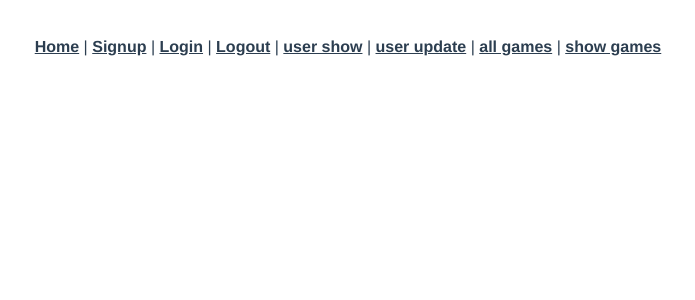
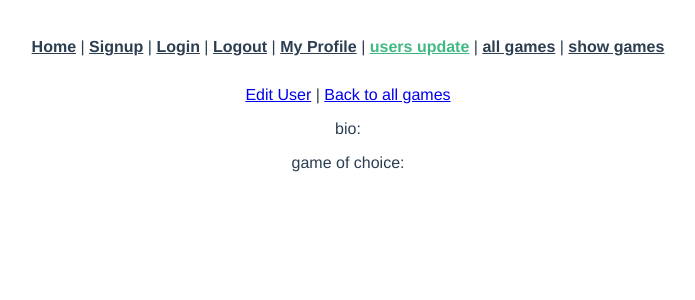
Before and after one commit to haydengragnano/capstone-frontend, a Vue app: page /users/edit in a window 1280 px wide. Shown: the top 300 px of the page, without its empty margins (292-987 px from the left). Built offline with nearby package versions, Linux system fonts and the light colour scheme; no server answers.

Commit message:
added user show and update to work appropriatley with jwt

```diff
--- a/src/App.vue
+++ b/src/App.vue
@@ -9,9 +9,9 @@
       |
       <router-link to="/logout">Logout</router-link>
       |
-      <router-link to="/user/show">user show</router-link>
+      <router-link :to="`/users/${getUserId()}`">My Profile</router-link>
       |
-      <router-link to="/user/edit">user update</router-link>
+      <router-link to="/users/edit">users update</router-link>
       |
       <router-link to="/games">all games</router-link>
       |
@@ -43,3 +43,21 @@
   color: #42b983;
 }
 </style>
+
+<script>
+export default {
+  data: function () {
+    return {
+      flashMessage: "",
+    };
+  },
+  methods: {
+    isLoggedIn: function () {
+      return localStorage.getItem("jwt");
+    },
+    getUserId: function () {
+      return localStorage.getItem("user_id");
+    },
+  },
+};
+</script>
--- a/src/views/Login.vue
+++ b/src/views/Login.vue
@@ -33,7 +33,8 @@ export default {
       axios.post("/sessions", this.newSessionParams).then((response) => {
         axios.defaults.headers.common["Authorization"] = "Bearer " + response.data.jwt;
         localStorage.setItem("jwt", response.data.jwt);
-        this.$router.push("/user/:id");
+        localStorage.setItem("user_id", response.data.user_id);
+        this.$router.push(`/users/${response.data.user_id}`);
       });
     },
   },
--- a/src/views/UserShow.vue
+++ b/src/views/UsersShow.vue
@@ -3,12 +3,10 @@
     <router-link v-bind:to="`/users/${user.id}/edit`">Edit User</router-link>
     |
     <router-link to="/games">Back to all games</router-link>
-    <div v-for="user in users" v-bind:key="user.id">
-      <!-- <img v-bind:src="user.image_url" v-bind:alt="user.handle" /> -->
-      <p>{{ user.handle }}</p>
-      <p>bio:{{ user.bio }}</p>
-      <p>game of choice:{{ user.game_id }}</p>
-    </div>
+    <!-- <img v-bind:src="user.image_url" v-bind:alt="user.handle" /> -->
+    <p>{{ user.handle }}</p>
+    <p>bio:{{ user.bio }}</p>
+    <p>game of choice:{{ user.game_id }}</p>
   </div>
 </template>
 
@@ -21,8 +19,8 @@ export default {
     };
   },
   created: function () {
-    axios.get("/user/:id").then((response) => {
-      console.log(response.data);
+    axios.get(`/users/${this.$route.params.id}`).then((response) => {
+      console.log("User object", response.data);
       this.user = response.data;
     });
   },
```
Also changed, not shown: src/router/index.js (+4 -4 lines), src/views/UsersEdit.vue (renamed from src/views/UserEdit.vue).
